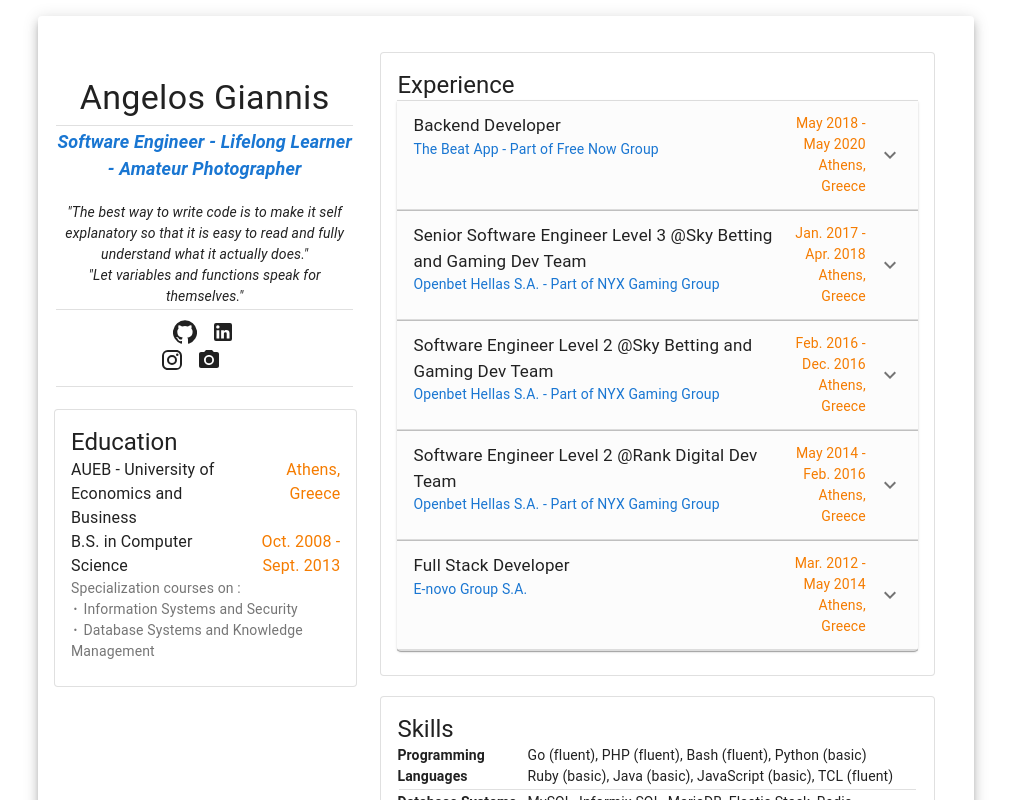
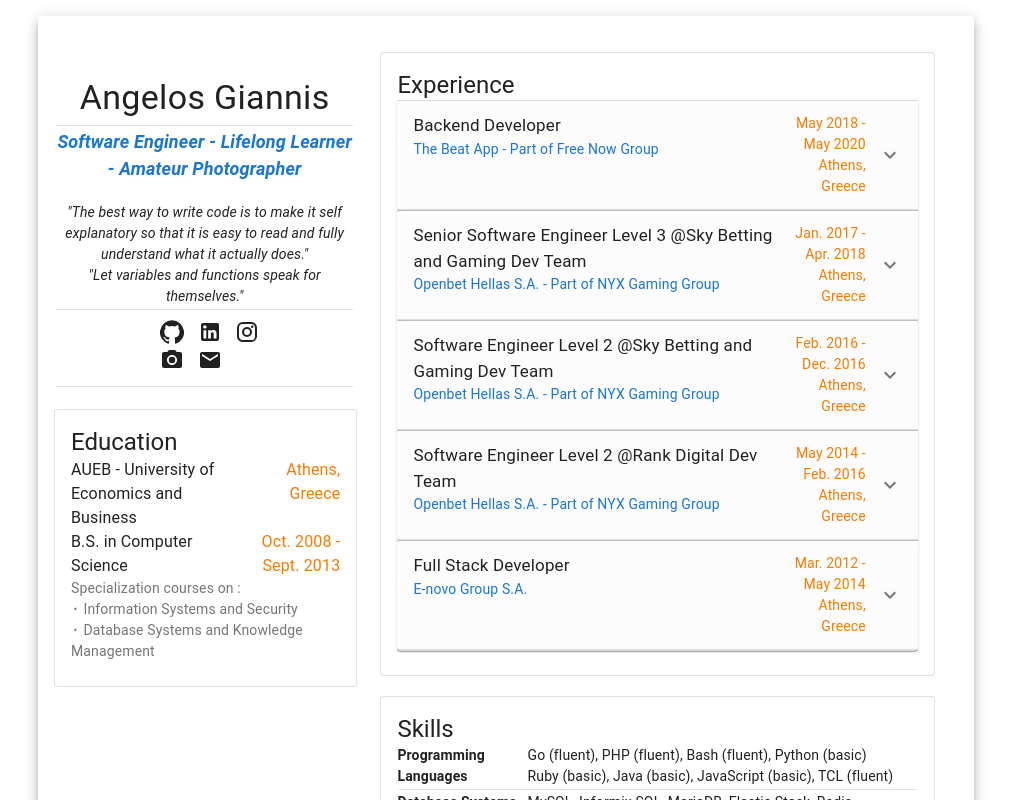
Before and after one commit to eujoy/mycv, a React (Create React App) app: page / in a window 1280 px wide. Shown: the top 800 px of the page, without its empty margins (134-1145 px from the left). Built offline with nearby package versions, Linux system fonts and the light colour scheme.

Commit message:
Add mailto

```diff
--- a/src/components/profile.js
+++ b/src/components/profile.js
@@ -16,6 +16,7 @@
 
 import Education from './profile/education';
 import Experience from './profile/experience';
+import MailIcon from '@material-ui/icons/Mail';
 import PersonalInfo from './profile/personalinfo';
 import Skills from './profile/skills';
 
@@ -122,7 +123,7 @@
                                 </Grid>
 
                                 <Grid container justify="center" alignItems="center" spacing={2}>
-                                    <Grid item xs={4}>
+                                    <Grid item xs={5}>
                                         &nbsp;&nbsp;&nbsp;
                                         <Tooltip title="GitHub" placement="top">
                                             <Link href="https://github.com/Angelos-Giannis" target="_blank" color="inherit">
@@ -145,6 +146,12 @@
                                         <Tooltip title="Unsplash" placement="top">
                                             <Link href="https://unsplash.com/@eujoy_ang" target="_blank" color="inherit">
                                                 <PhotoCameraIcon />
+                                            </Link>
+                                        </Tooltip>
+                                        &nbsp;&nbsp;&nbsp;
+                                        <Tooltip title="Mail to : angelos.giannis@gmail.com" placement="top">
+                                            <Link href="mailto:angelos.giannis@gmail.com" color="inherit">
+                                                <MailIcon />
                                             </Link>
                                         </Tooltip>
                                     </Grid>
```
